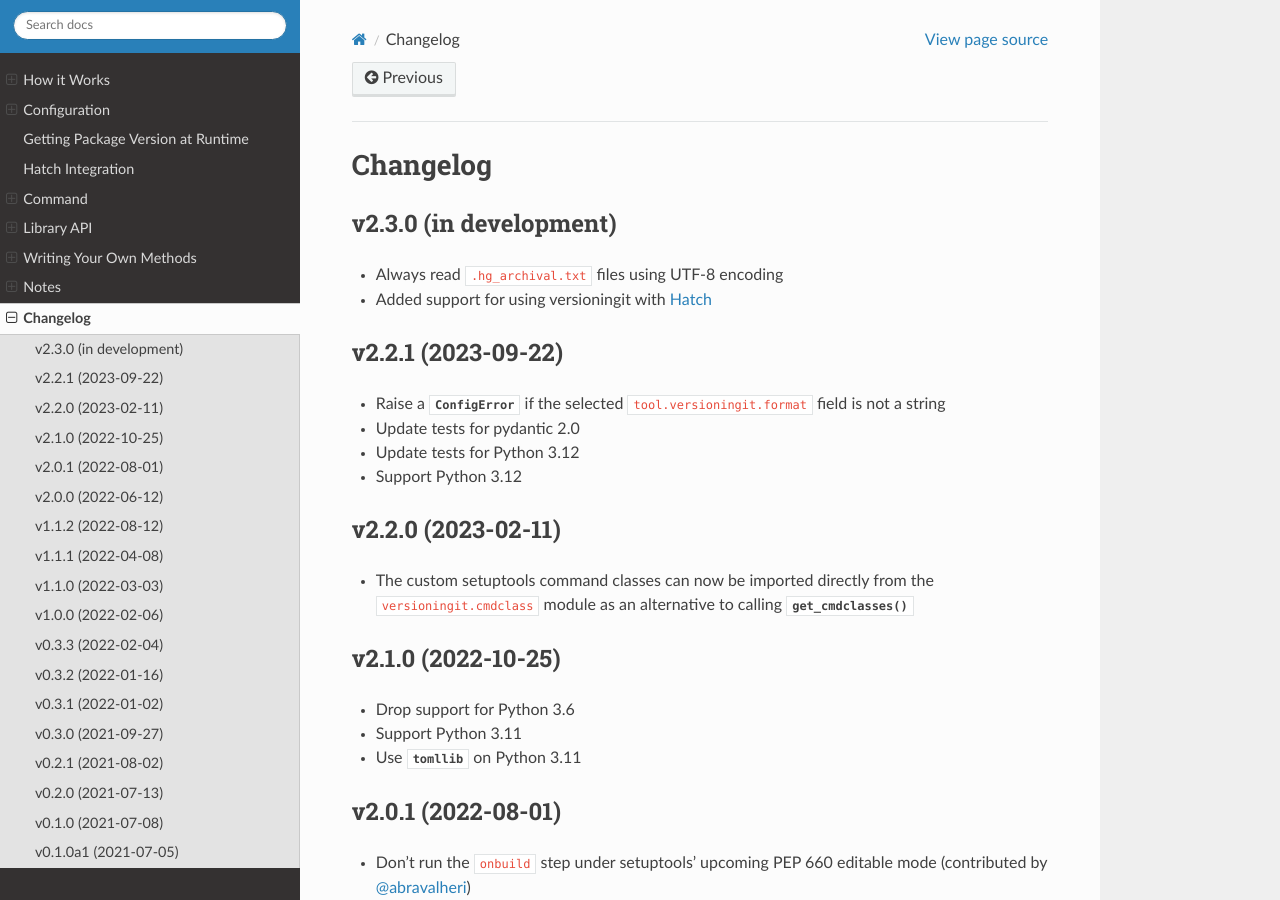
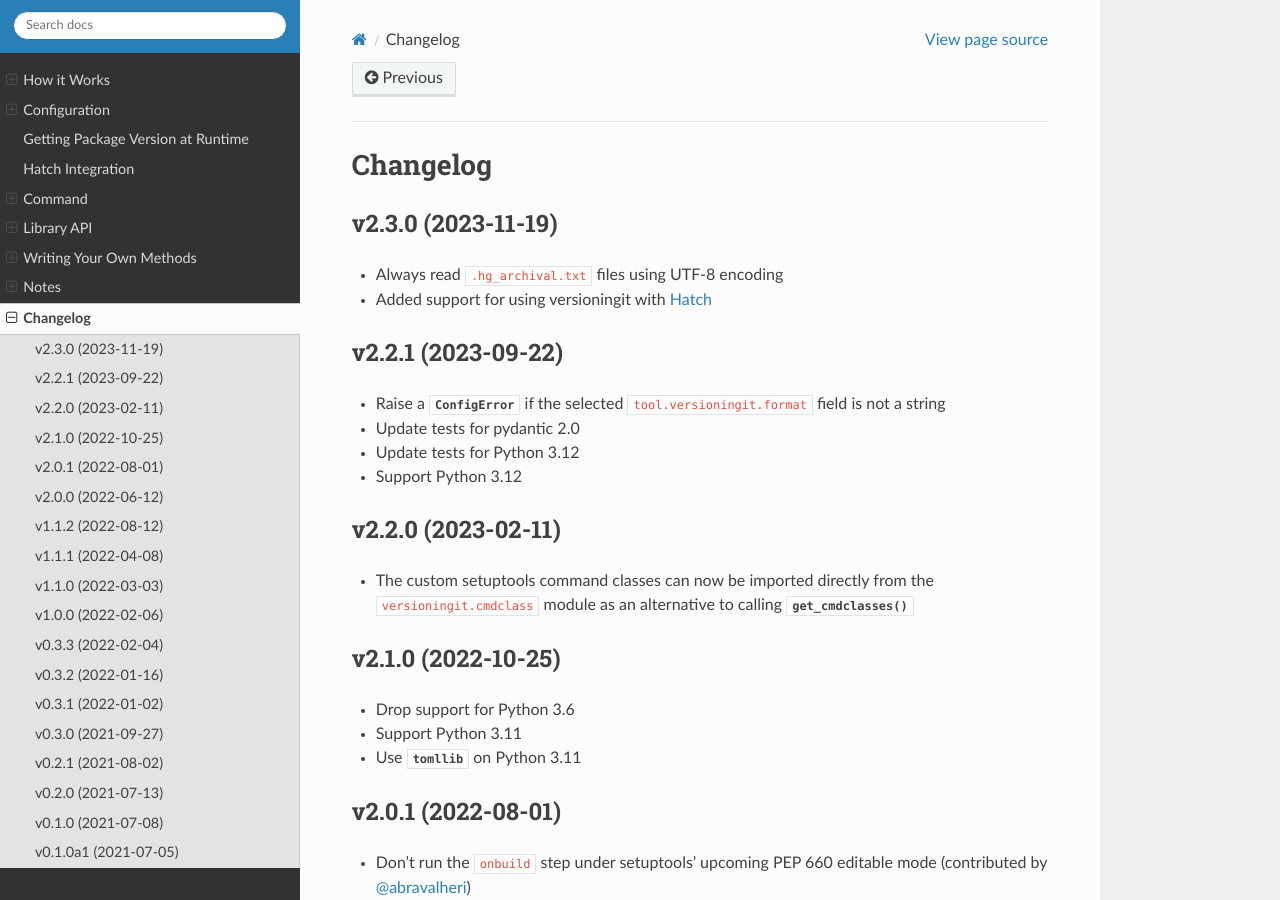
Before and after one commit to jwodder/versioningit, a Sphinx documentation site: the page built from docs/changelog.rst, in a window 1280 px wide and 900 px high. Built offline with Sphinx 7.4.7 and the Read the Docs theme 2.0.0, drawn with Linux system fonts in a browser that asks for light colours.

```diff
--- a/CHANGELOG.md
+++ b/CHANGELOG.md
@@ -1,5 +1,5 @@
-v2.3.0 (in development)
------------------------
+v2.3.0 (2023-11-19)
+-------------------
 - Always read `.hg_archival.txt` files using UTF-8 encoding
 - Added support for using versioningit with [Hatch](https://hatch.pypa.io)
 
--- a/docs/changelog.rst
+++ b/docs/changelog.rst
@@ -3,8 +3,8 @@
 Changelog
 =========
 
-v2.3.0 (in development)
------------------------
+v2.3.0 (2023-11-19)
+-------------------
 - Always read :file:`.hg_archival.txt` files using UTF-8 encoding
 - Added support for using versioningit with `Hatch <https://hatch.pypa.io>`_
 
--- a/src/versioningit/__init__.py
+++ b/src/versioningit/__init__.py
@@ -43,7 +43,7 @@ Visit <https://github.com/jwodder/versioningit> or
 <https://versioningit.rtfd.io> for more information.
 """
 
-__version__ = "2.3.0.dev1"
+__version__ = "2.3.0"
 __author__ = "John Thorvald Wodder II"
 __author_email__ = "versioningit@varonathe.org"
 __license__ = "MIT"
```
